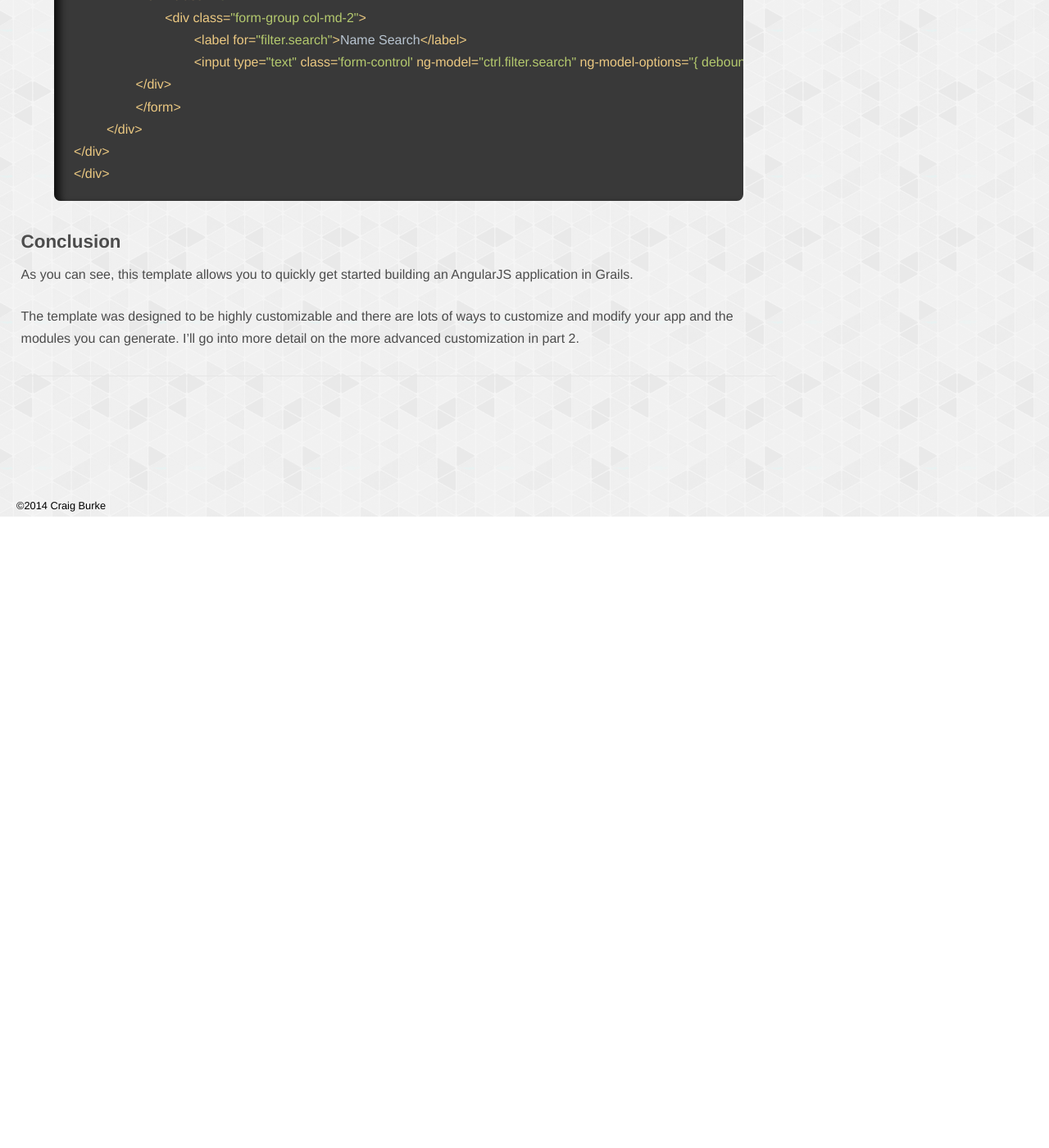
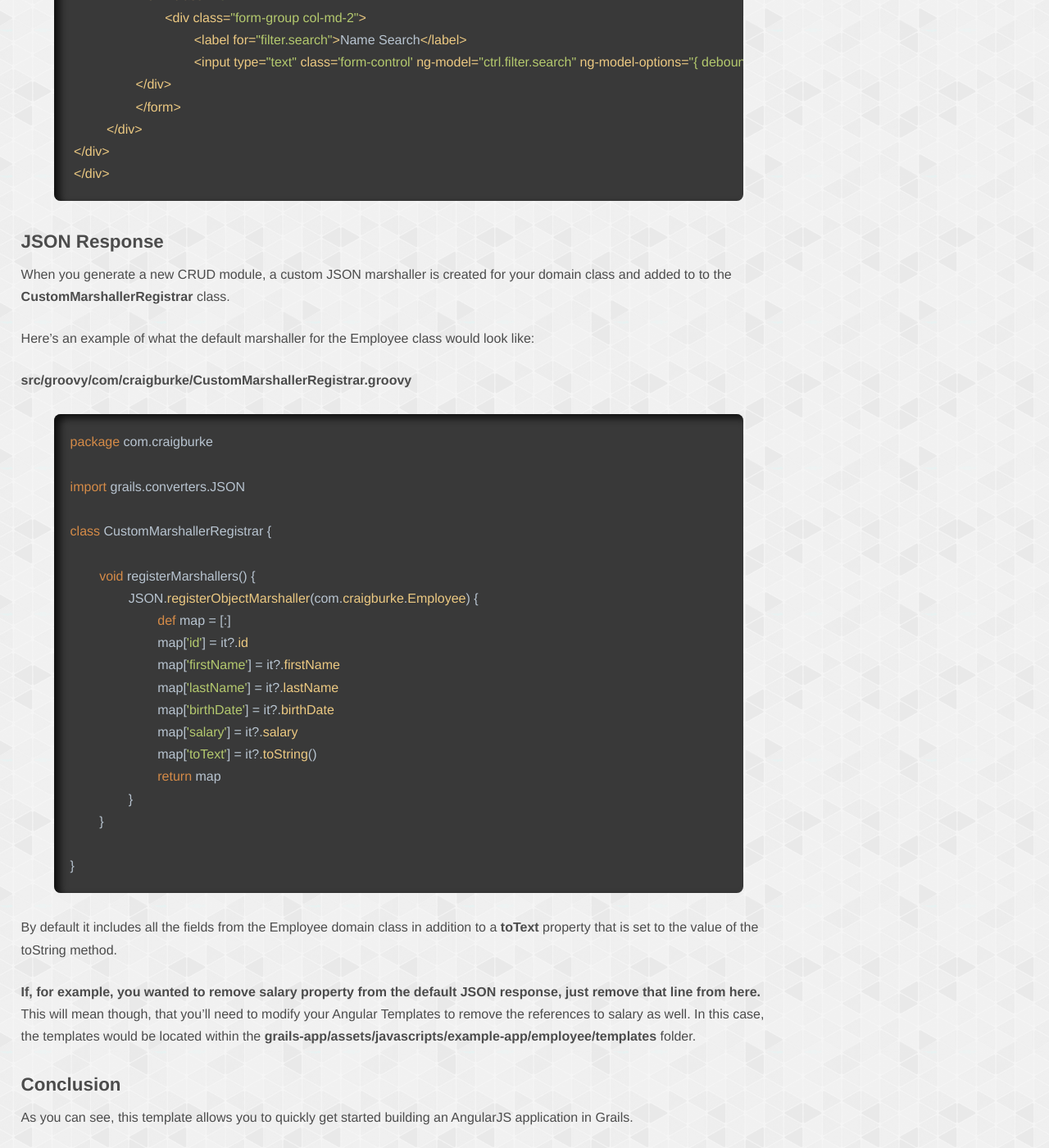
Before and after one commit to craigburke/craigburke.github.io, a Jekyll site: the page built from _posts/2014-11-17-angular-grails-template-1.markdown, in a window 1280 px wide and 1400 px high, scrolled down 7810 px. Shown: the whole window at 82% size. Built offline with Jekyll 4.4.1, drawn with Linux system fonts in a browser that asks for light colours; Markdown is read by kramdown in place of the engine named in the settings; comment, search, counter and statistics services are not loaded; before the commit the page ends 8440 px from its top, so only the background shows below that; some of the changed text lies outside the part shown.

Commit message:
Adding JSON response section to part 1

```diff
--- a/_posts/2014-11-17-angular-grails-template-1.markdown
+++ b/_posts/2014-11-17-angular-grails-template-1.markdown
@@ -31,7 +31,7 @@ Define the name for your war file [ROOT.war]: my-app.war
 
 When selecting the AngularJS version (question 2), you can opt for either AngularJS 1.2 or 1.3. <strong>If you need to support an older version of Internet Explorer(IE) such as IE 8 or below, you should choose AngularJS 1.2. The 1.3 version does not support IE 8 and below.</strong>
 
-After answering these questions you should then have a new Grails project in the folder you specified (example-app in this case) with some goodies like Bootstrap, AngularStrap and Font Awesome already included. As we'll see later, there's also a lazybones subtemplate (located in the .lazybones folder) that will help you create new Angular modules.
+After answering these questions you should then have a new Grails project in the folder you specified (example-app in this case) with some goodies like Bootstrap, Angular UI and Font Awesome already included. As we'll see later, there's also a lazybones subtemplate (located in the .lazybones folder) that will help you create new Angular modules.
 
 One other way that this project is different from a standard Grails project is that it makes use of [Grails Gradle plugin](https://github.com/grails/grails-gradle-plugin).
 
@@ -161,7 +161,7 @@ gradlew jasmineWatch
 
 These Gradle tasks are setup so that all the dependencies are downloaded and resolved for you. The only thing you need to have install is the JDK.
 
-#### Next Steps
+#### Paging and Filtering
 
 The default filtering works well for simple cases but you'll likely want to override this method to have a bit more control over what is filtered.
 
@@ -220,6 +220,42 @@ The relevant part of the HTML in my **/grails-app/assets/javascripts/example-app
 
 {% endhighlight %}
 
+
+#### JSON Response
+
+When you generate a new CRUD module, a custom JSON marshaller is created for your domain class and added to to the **CustomMarshallerRegistrar** class.
+
+Here's an example of what the default marshaller for the Employee class would look like:
+
+**src/groovy/com/craigburke/CustomMarshallerRegistrar.groovy**
+{% highlight groovy %}
+package com.craigburke
+
+import grails.converters.JSON
+
+class CustomMarshallerRegistrar {
+
+	void registerMarshallers() {
+		JSON.registerObjectMarshaller(com.craigburke.Employee) {
+			def map = [:]
+			map['id'] = it?.id
+			map['firstName'] = it?.firstName
+			map['lastName'] = it?.lastName
+			map['birthDate'] = it?.birthDate
+			map['salary'] = it?.salary
+			map['toText'] = it?.toString()
+			return map
+		}
+	}
+
+}
+{% endhighlight %}
+
+By default it includes all the fields from the Employee domain class in addition to a **toText** property that is set to the value of the toString method.
+
+**If, for example, you wanted to remove salary property from the default JSON response, just remove that line from here.** This will mean though, that you'll need to modify your Angular Templates to remove the references to salary as well. In this case, the templates would be located within the
+**grails-app/assets/javascripts/example-app/employee/templates** folder.
+
 #### Conclusion
 
 As you can see, this template allows you to quickly get started building an AngularJS application in Grails.
```
